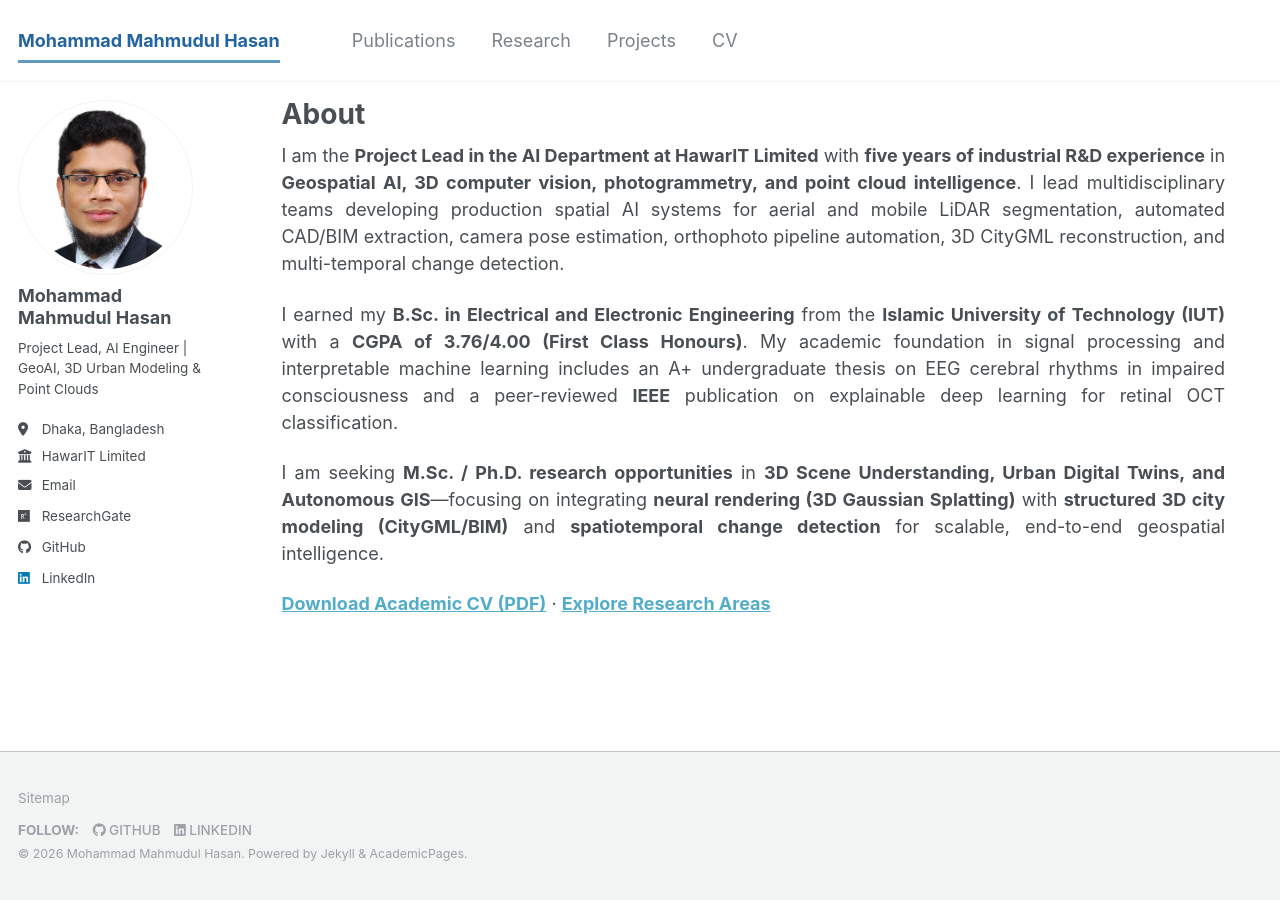
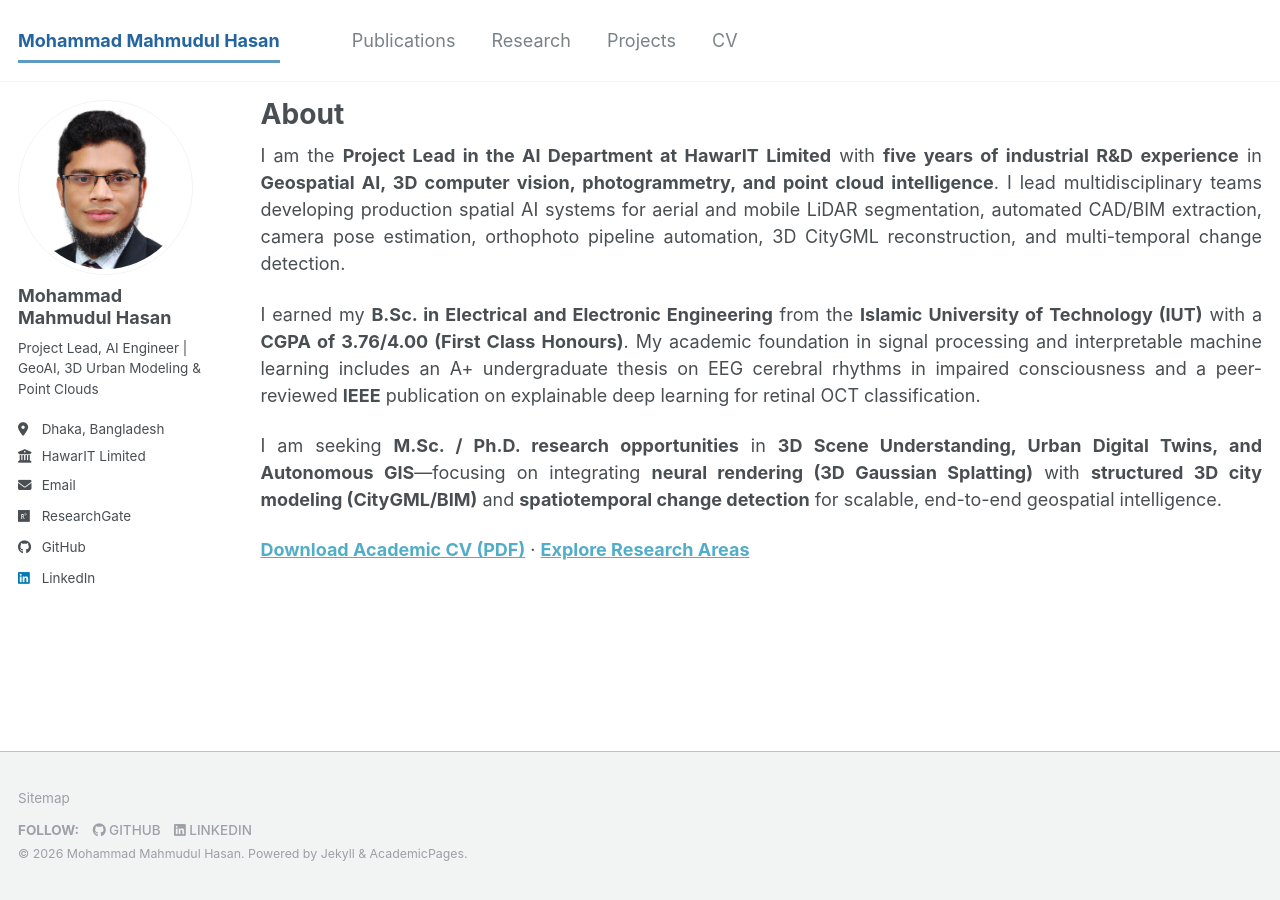
Before and after one commit to fahome10bd/fahome10bd.github.io, a Jekyll site: the page built from _pages/about.md, in a window 1280 px wide. Built offline with Jekyll 4.4.1, drawn with Linux system fonts in a browser that asks for light colours; a style sheet for code colours, icons or effects is not loaded.

Commit message:
Expand layout container to utilize wide screens and extend track cards to the right edge

```diff
--- a/_sass/layout/_reference.scss
+++ b/_sass/layout/_reference.scss
@@ -63,18 +63,44 @@ body { padding-top: 0 !important; }
 .reference-research-card img { display: block; width: 100%; height: auto; }
 .reference-publication-links { display: flex; gap: 1em; flex-wrap: wrap; }
 @media (min-width: 600px) { .reference-research-grid { grid-template-columns: repeat(2, minmax(0, 1fr)); } }
-/* Balanced desktop content width: extend content smoothly to the right and eliminate artificial blank margins */
-@media (min-width: 768px) {
+/* Responsive wide layout: let content expand naturally and fill desktop screens */
+@media (min-width: 925px) {
+  #main,
+  .masthead__inner-wrap,
+  .greedy-nav,
+  .page__footer footer {
+    max-width: 94%;
+  }
   .archive {
     padding-right: 0;
+  }
+}
+
+@media (min-width: 1200px) {
+  #main,
+  .masthead__inner-wrap,
+  .greedy-nav,
+  .page__footer footer {
+    max-width: 1380px;
+  }
+}
+
+@media (min-width: 1440px) {
+  #main,
+  .masthead__inner-wrap,
+  .greedy-nav,
+  .page__footer footer {
+    max-width: 1540px;
   }
 }
 
 @include breakpoint($large) {
   .page {
     @include span(10 of 12 last);
-    @include prefix(0.5 of 12);
-    @include suffix(0.35 of 12);
+    @include prefix(0.3 of 12);
+    @include suffix(0 of 12);
+    padding-right: 0 !important;
+    margin-right: 0 !important;
   }
 }
 
```
Also changed, not shown: _data/tracks.json (line endings or trailing spaces), _includes/track-page.html (line endings or trailing spaces).
